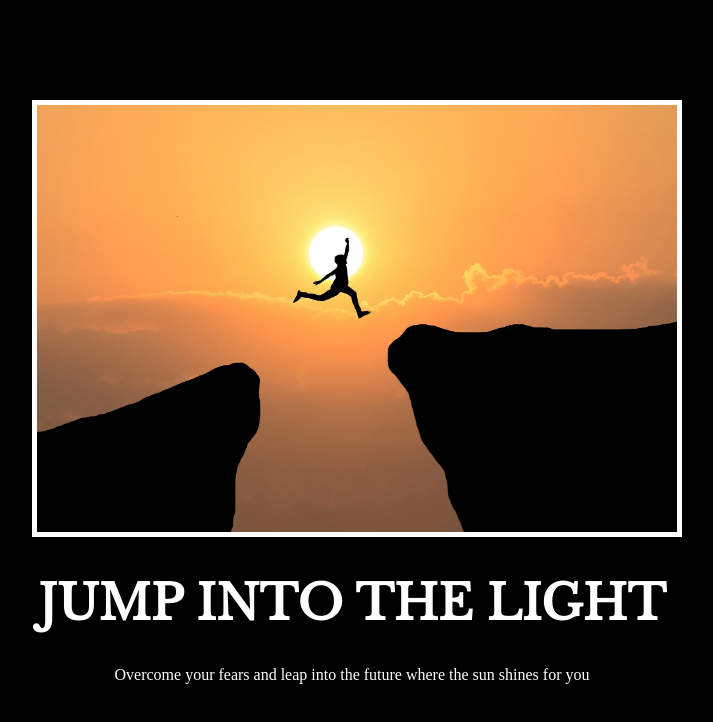
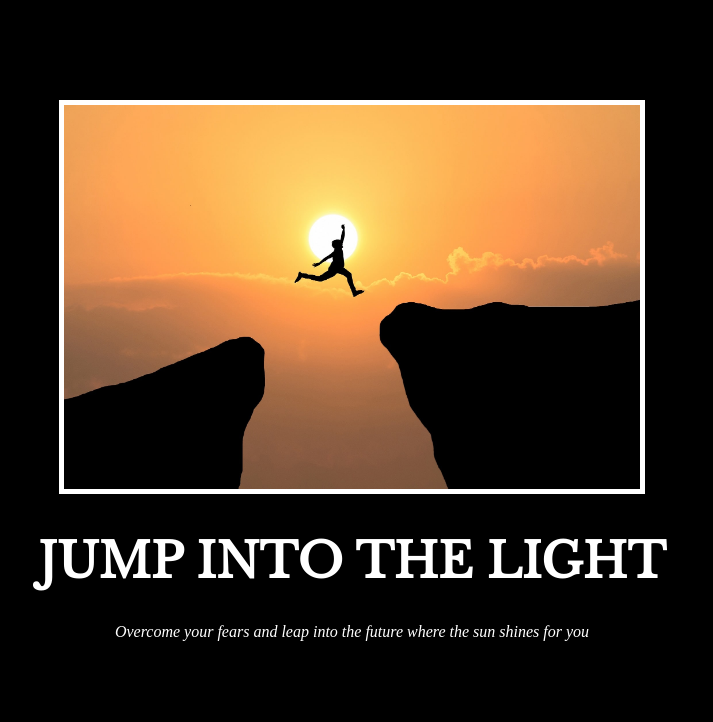
Before and after one commit to sbxcoding/motivation_meme_project, a plain HTML site: page index.html in a window 1280 px wide. Shown: the whole page, without its empty margins (288-1001 px from the left). Drawn offline with nearby package versions, Linux system fonts and the light colour scheme.

Commit message:
another textstyle

```diff
--- a/style.css
+++ b/style.css
@@ -9,10 +9,13 @@ h1{
     text-transform: uppercase;
     font-size: 3rem;
 }
+p{
+    font-style: italic;
+}
 
 img{
     border: solid 5px white;
-    width: 100%;
+    width: 90%;
 }
 
 div{
```
Also changed, not shown: index.html (+0 -25 lines).
